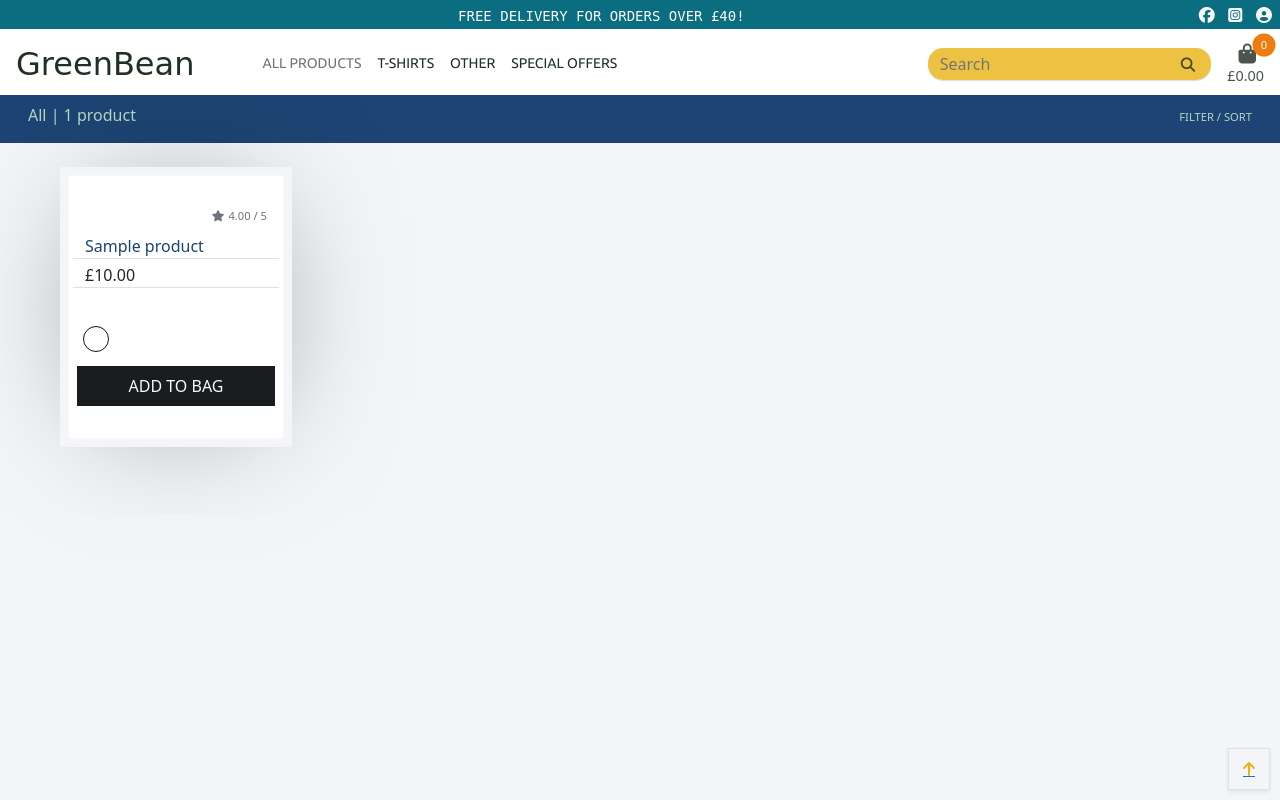
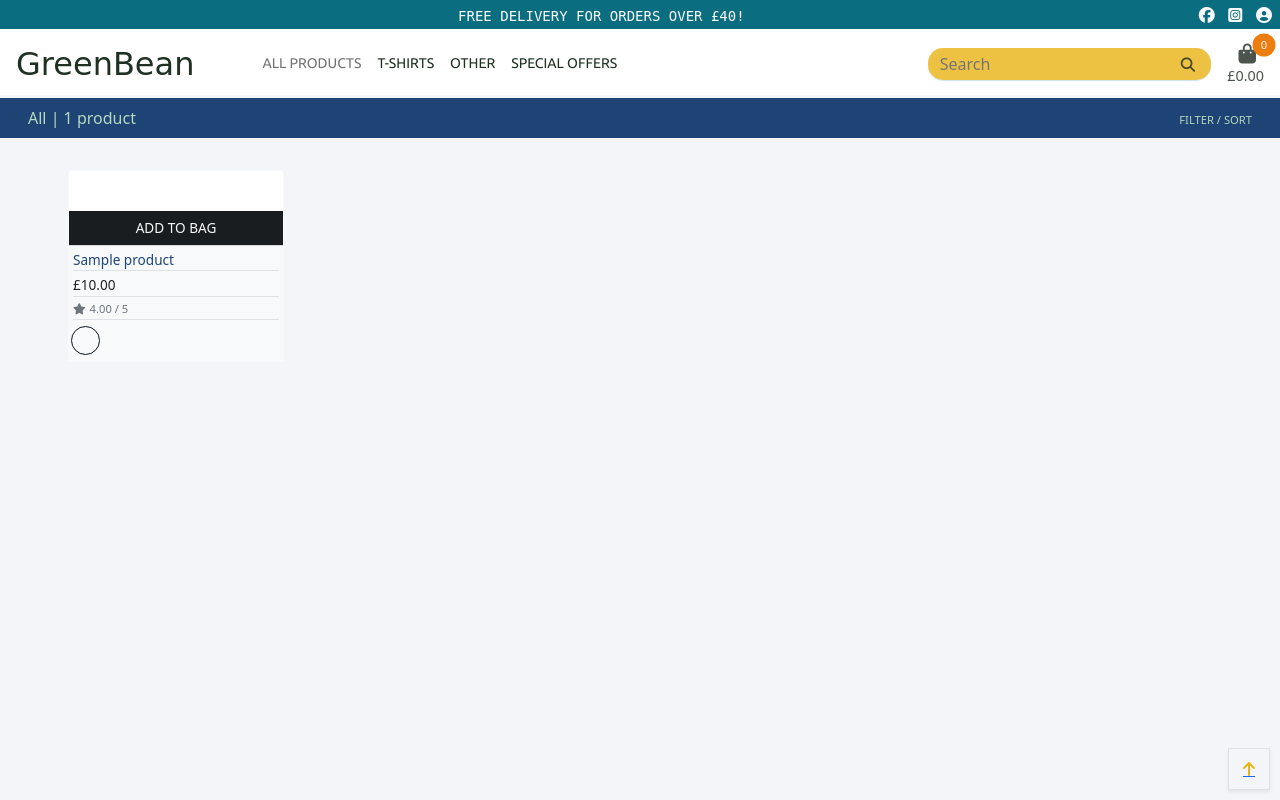
Before and after one commit to Koko-66/green_bean_shop, a Django app: page /products/ in a window 1280 px wide. Run offline with Django 4.2, Linux system fonts and the light colour scheme; tables that the repository leaves empty hold one stand-in row (values such as "Sample post"); some libraries are stand-ins or nearby versions; some web fonts are replaced.

Commit message:
Add functionality to add item to bad directly from product list page.
Add js to check one size and color and make these required.

```diff
--- a/products/static/products/css/products.css
+++ b/products/static/products/css/products.css
@@ -20,23 +20,30 @@
 #prod-info-bar {
     margin-top: -1.5%;
 }
+
 /* Size indicator box */
-
-.size-box label {
+.size-box {
     box-sizing: border-box;
-    width: 32px;
+    height: 28px;
+    width: 28px;
     text-align: center;
-    background-color: rgba(29, 68, 116, 0.1);
-    /* border: 1px solid rgba(29, 68, 116, 0.2); */
+    justify-content: center;
+    /* background-color: rgba(29, 68, 116, 0.1); */
+    /* border: 1px solid rgba(29, 68, 116, 1); */
     cursor: pointer;
-    z-index:-1;
+    /* z-index: -1; */
+    padding-top: 3px;
 }
 
 .size-box input[type="radio"]:checked+label {
     /* background-color: rgba(29, 68, 116, 1); */
-    background-color: rgba(29, 68, 116, 0.5);
-    color: rgba(29, 68, 116, 0.1);
-    border: 1px solid rgba(7, 19, 33, 0.2);
+    /* background-color: rgba(29, 68, 116, 0.5); */
+    /* color: rgba(29, 68, 116, 0.1); */
+    width: 32px;
+    height: 32px;
+    padding-top: 4px;
+    transform:translate(-2px, -2px);
+    border: 1px solid rgb(7, 19, 33) !important;
 }
 
 /* Back to top button */
@@ -49,7 +56,6 @@
 }
 
 /* Color indicators */
-
 .circle {
     height: 25px;
     width: 25px;
@@ -57,14 +63,24 @@
     cursor: pointer;
 }
 
+/* .outline {
+    height: 29px;
+    width: 29px;
+    border-radius: 50%;
+    transform:translate(-2px, -2px);
+    border: 1px solid rgba(7, 19, 33, 1);
+} */
+
 .circle input[type="radio"]:checked+label {
     height: 29px;
     width: 29px;
+    border-radius: 50%;
+
     transform:translate(-2px, -2px);
     border: 1px solid rgba(7, 19, 33, 1);
 }
 
-.small-circle {
+/* .small-circle {
     height: 22px;
     width: 22px;
     border-radius: 50%;
@@ -74,20 +90,30 @@
 .small-circle input[type="radio"]:checked+label {
     height: 26px;
     width: 26px;
+    border-radius: 50%;
     transform:translate(-2px, -2px);
     border: 1px solid rgba(7, 19, 33, 1);
-}
+} */
 
 /* cards */
+
 .card-img-top {
     margin-top: -6%;
 }
 
+.card-img-bg {
+    /* background-color: rgba(152, 163, 176, 0.5); */
+    /* background: url(https://res.cloudinary.com/dcslh2m3b/image/upload/c_scale,w_465/v1649103642/GreenBean/pexels-fwstudio-131683_vme1s9.jpg);
+     */
+    background: url(https://res.cloudinary.com/dcslh2m3b/image/upload/c_scale,e_tint,w_465/v1649103642/GreenBean/pexels-fwstudio-131683_vme1s9.jpg);
+
+}
+
 .card-container {
     width: 20%;
-    box-shadow: 1px 1px 138px -44px rgba(0,0,0,0.52);
+    /* box-shadow: 1px 1px 138px -44px rgba(0,0,0,0.52);
     -webkit-box-shadow: 1px 1px 138px -44px rgba(0,0,0,0.52);
-    -moz-box-shadow: 1px 1px 138px -44px rgba(0,0,0,0.52);
+    -moz-box-shadow: 1px 1px 138px -44px rgba(0,0,0,0.52); */
 }
 
 #filters {
--- a/products/static/products/js/products.js
+++ b/products/static/products/js/products.js
@@ -27,9 +27,19 @@ $(document).ready(function () {
             window.location.replace(currentUrl);
         }
     })
+
+    // $('.circle').hover(function() {
+    //     $(this).toggleClass('outline');
+    // });
     // Preselect the first size and color in the product detai view
-    $(".size").first().attr("required", true);
-    $(".size").first().attr("checked", true);
-    $(".color").first().attr("required", true);
-    $(".color").first().attr("checked", true);
+    $('.color-selector').each(function(index){
+        $(this).find('*').filter(':input:first').attr("checked", true);
+        $(this).find('*').filter(':input:first').attr("required", true);
+    });
+
+    $('.size-selector').each(function(index){
+        // $(this).find('*').filter(':input:first').attr("checked", true);
+        $(this).find('*').filter(':input[value="M"]').attr("checked", true);
+        $(this).find('*').filter(':input:first').attr("required", true);
+    });
 })
--- a/products/templates/products/all_products.html
+++ b/products/templates/products/all_products.html
@@ -16,62 +16,70 @@
     </div>
 </div>
 
-<div class="overlay img-fluid"></div>
-    <div class="container-fluid py-3 pt-md-4">
+<div class="overlay"></div>
+<div class="container-fluid py-2">
     <!-- Number of products and applied sort/filter -->
-        <div id="prod-info-bar" class="row prod-info-bar bg-blue pt-2">
-            <div class="col text-left d-flex flex-row align-items-sm-top align-items-md-center mx-3 mb-2 mb-md-3">
+    <div id="prod-info-bar" class="row prod-info-bar bg-blue p-2 my-auto">
+        <div class="col text-left d-flex flex-row align-items-sm-top align-items-md-center mx-1 mx-md-2">
             <div class="col text-lgreen fs-6 d-inline lh-2">
                 {% if search_term %}
                 <a href="{% url 'products:products' %}" class=" undecorated text-lgreen">Show all</a> |
-                    <span class="fs-6">{{ product_list.count }} {% if product_list.count == 1 %}product{% else %}products{% endif %} with keyword '{{ search_term }}'  </span>
+                <span class="fs-6">{{ product_list.count }}
+                    {% if product_list.count == 1 %}product{% else %}products{% endif %} with keyword
+                    '{{ search_term }}' </span>
                 {% elif current_categories %}
                 <a href="{% url 'products:products' %}" class=" undecorated text-yellow"> Show all</a> |
-                    <span class="fs-6">{{ product_list.count }} products in {% for category in current_categories %}{{ category.friendly_name }}{% endfor %} category</span>
+                <span class="fs-6">{{ product_list.count }} products in
+                    {% for category in current_categories %}{{ category.friendly_name }}{% endfor %} category</span>
                 {% elif product_list.count == 0 %}
                 <a href="{% url 'products:products' %}" class="undecorated text-yellow"> Show all</a> |
                 No products found
                 {% else %}
-                    <span class=" text-lgreen"> All | {{ product_list.count }} {% if product_list.count == 1 %}product{% else %}products{% endif %}</span>
+                <span class=" text-lgreen"> All | {{ product_list.count }}
+                    {% if product_list.count == 1 %}product{% else %}products{% endif %}</span>
                 {% endif %}
             </div>
-
             <!-- <div class="col order-md-last d-flex justify-content-center justify-content-md-end align-items- mt-5"> -->
             <!-- <div class="sort-select-wrapper"> -->
             <div>
-                            <small class="text-lgreen text-uppercase undecorated" data-bs-toggle="offcanvas" href="#filters" role="button" aria-expanded="false" aria-controls="filters_div">Filter / sort</small>
+                <small class="text-lgreen text-uppercase undecorated" data-bs-toggle="offcanvas" href="#filters"
+                    role="button" aria-expanded="false" aria-controls="filters_div">Filter / sort</small>
                 {% include 'includes/filters.html' with color_list=color_list category_list=category_list size_list=size_list %}
             </div>
-
         </div>
-            <!-- <hr class="text-lgreen"> -->
     </div>
 
     <div class="row">
         <div class="product-container mx-auto">
             <div class="row mx-sm-1 mx-md-3 mx-lg-5">
                 {% for product in product_list %}
-                        <div class="card-container p-2 my-2 my-md-4">
-                            <div class="card h-100 border-bottom border-light">
+                <div class="card-container p-2 pb-0 my-2 my-md-4">
+                    <div class="card {% if product.product_type.type_code == 'TS' %}card-img-bg{% endif %} border-bottom border-light">
+                        <div class="card-img my-auto h-100">
                             {% if product.image %}
                             <a href="{% url 'products:product_details' product.id %}">
-                                    <img class="{% if product.product_type.type_code == 'TS' %}card-img-top{% endif %} img-fluid" src="{{ product.image.url }}" alt="{{ product.name }}">
+                                <img class="{% if product.product_type.type_code == 'TS' %}card-img-top{% endif %} img-fluid"
+                                    src="{{ product.image.url }}" alt="{{ product.name }}">
                             </a>
                             {% else %}
                             <a href="{% url 'products:product_details' product.id %}" class="m-auto">
                                 <img class="img-fluid" src="{{MEDIA_URL}}noimage.png" alt="{{ product.name }}">
                             </a>
                             {% endif %}
-                                <div class="card-footer bg-white pt-0 border-0 text-left">
-                                    <div class="row">
-                                        <!-- <div class="col text-green fs-6"> -->
-                                        {% if product.rating %}
-                                            <small class="text-muted my-2 text-end"><i class="fas fa-star mt-0 mb-1 me-1"></i>{{ product.rating }} / 5</small>
-                                        {% else %}
-                                            <small class="text-muted my-2 text-end">No rating</small>
-                                        {% endif %}
-                                            <p class="text-smaller mb-1 border-bottom text-blue">{{ product.product_name }}</p>
-                                            <p class="text-smaller border-bottom">£{{ product.price }}</p>
+                        </div>
+
+                        <!-- </div> -->
+                                <form action="{% url 'bag:add_to_bag' product.id %}" method="POST" class="px-0 py-0">
+                                    {% csrf_token %}
+                                    <div class="mt-3 end-0 d-flex justify-content-end">
+                                        <input type="submit" class="main-btn-1 w-100 smaller-text" value="Add to bag">
+                                        <input type="hidden" name="redirect_url" value="{{ request.path }}">
+                                    </div>
+                                    <div class="card-footer bg-light pt-0 order-0 text-left h-100">
+
+                                        <div class="row mt-1">
+                                            <p class="smaller-text mb-1 border-bottom text-blue px-0">{{ product.product_name }}</p>
+                                            <p class="smaller-text mb-1 border-bottom px-0">£{{ product.price }}</p>
                                             <!-- {% if product.category %}
                                                         <p class="mt-1 mb-0">
                                                             {% for category in product.get_categories %}
@@ -81,86 +89,50 @@
                                                             {% endfor %}
                                                         </p> -->
                                             <!-- {% endif %} -->
-                                            <form action="{% url 'bag:add_to_bag' product.id %}" method="POST" class="px-1 py-2">
-                                                {% csrf_token %}
-                                                <div class="form-row">
+                                            {% if product.rating %}
+                                                <small class="px-0 text-muted border-bottom"><i
+                                                        class="fas fa-star mt-0 mb-1 me-1"></i>{{ product.rating }} / 5</small>
+                                            {% else %}
+                                                <small class="px-0 text-muted border-bottom">No rating</small>
+                                            {% endif %}
+                                    <div class="form-row px-0">
                                         <!-- Sizes -->
                                         {% if product.get_sizes %}
-                                                    <div class="d-flex flex-row flex-wrap" id="sizes">
+                                        <div class="size-selector d-flex flex-row flex-wrap" id="sizes">
                                             <!-- <span class="me-2">Sizes:</span> -->
                                             {% for size in product.get_sizes %}
-                                                        <div class="size-box me-2">
-                                                            <input id="id_size-{{ size }}_prod-{{ product.id }}" type="radio" class="size d-none"
-                                                                name="size" value="{{ size }}">
+                                            <div class="size-box my-2 me-2">
+                                                <input id="id_size-{{ size }}_prod-{{ product.id }}" type="radio"
+                                                    class="size d-none" name="size" value="{{ size }}">
                                                 <label for="id_size-{{ size }}_prod-{{ product.id }}"
-                                                                class="border size-box">{{ size }}</label>
+                                                    class="border size-box smaller-text">{{ size }}</label>
                                             </div>
                                             {% endfor %}
                                         </div>
                                         {% endif %}
                                         <!-- Colors -->
                                         {% if product.get_colors %}
-                                                    <div class="d-flex flex-row flex-wrap mt-3">
+                                            <div class="color-selector d-flex flex-row flex-wrap mt-2">
                                                 <!-- Colors:  -->
                                                 {% for color in product.get_colors %}
-                                                        <div class="small-circle bg-{{ color.lower }} ms-2">
+                                            <div class="circle bg-{{ color.lower }} me-2">
                                                 <input id="id_color-{{ color }}_prod-{{ product.id }}" type="radio" class="color d-none"
                                                     name="color" value="{{ color.lower }}">
-                                                            <label for="id_color-{{ color }}_prod-{{ product.id }}" class="small-circle"></label>
+                                                <label for="id_color-{{ color }}_prod-{{ product.id }}" class="circle"></label>
                                             </div>
                                                 {% endfor %}
                                             </div>
                                         {% endif %}
-                                                    <!-- <div class="col-12">
-                                                        <p class="mt-3"><strong>Quantity:</strong></p>
-                                                        <div class="form-group w-50">
-                                                            <div class="input-group input-group-{{ product.id }}">
-                                                                <div class="input-group-prepend">
-                                                                    <button class="decrement-qty decrement-qty_{{ product.id }} btn rounded-0"
-                                                                        data-item_id="{{ product.id }}" id="decrement-qty_{{ product.id }}">
-                                                                        <span class="icon">
-                                                                            <i class="fas fa-minus"></i>
-                                                                        </span>
-                                                                    </button>
-                                                                </div> -->
                                         <input class="form-control qty_input id_qty_{{ product.id }}" type="hidden"
                                             name="quantity" value="1" data-item_id="{{ product.id }}"
                                             id="id_qty_{{ product.id }}">
-                                                                <!--<div class="input-group-append">
-                                                                    <button class="increment-qty increment-qty_{{ product.id }} btn rounded-0"
-                                                                        data-item_id="{{ product.id }}" id="increment-qty_{{ product.id }}">
-                                                                        <span class="icon">
-                                                                            <i class="fas fa-plus"></i>
-                                                                        </span>
-                                                                    </button>
-                                                                </div>
-                                                            </div>
-                                                        </div> -->
-                                                        <!-- Categories
-                                                        {% if product.category %}
-                                                        <p class="mt-1 mb-0 mt-3">
-                                                            {% for category in product.get_categories %}
-                                                            <small><a class="text-dgreen undecorated"
-                                                                    href="{% url 'products:products' %}?category={{ product.get_categories}}">
-                                                                    <i class="fas fa-tag me-1"></i>{{ category }}</small>
-                                                            </a>
-                                                            {% endfor %}
-                                                        </p>
-                                                        {% endif %} -->
-                                                    <!-- </div> -->
-
-                                                </div>
-                                                <div class="my-3 end-0 d-flex justify-content-end">
-                                                    <!-- <a href="{% url 'products:products' %}"
-                                                        class="main-btn-2 m-2">Go back</a> -->
-                                                    <input type="submit" class="main-btn-1 w-100" value="Add to bag">
-                                                    <input type="hidden" name="redirect_url" value="{{ request.path }}">
                                     </div>
                                 </form>
                                 {% if request.user.is_superuser %}
                                 <small class="ms-3">
                                     <a href="{% url 'products:edit_product' product.pk %}">Edit</a>
-                                                    <a class="text-danger" href="{% url 'products:delete_product' product.pk %}">Delete</a>
+                                    <a class="text-danger"
+                                        href="{% url 'products:delete_product' product.pk %}">Delete</a>
                                 </small>
                                 {% endif %}
                                 <!-- </div> -->
@@ -203,5 +175,12 @@
 {% block postloadjs %}
 {{ block.super }}
 <script src="{% static 'products/js/products.js' %}"></script>
-    <script src="{% static 'products/js/bs_modal_forms.js' %}"></script>
+
+<!-- <script>
+  	$('.color-selector').each(function(index){
+        $(this).find('*').filter(':input:first').attr("checked", true);
+        $(this).find('*').filter(':input:first').attr("required", true);
+    });
+</script> -->
+<!-- <script src="{% static 'products/js/bs_modal_forms.js' %}"></script> -->
 {% endblock %}
```
Also changed, not shown: products/templates/products/product_detail.html (+25 -22 lines). Lines whose indentation alone changed are shown as unchanged.
